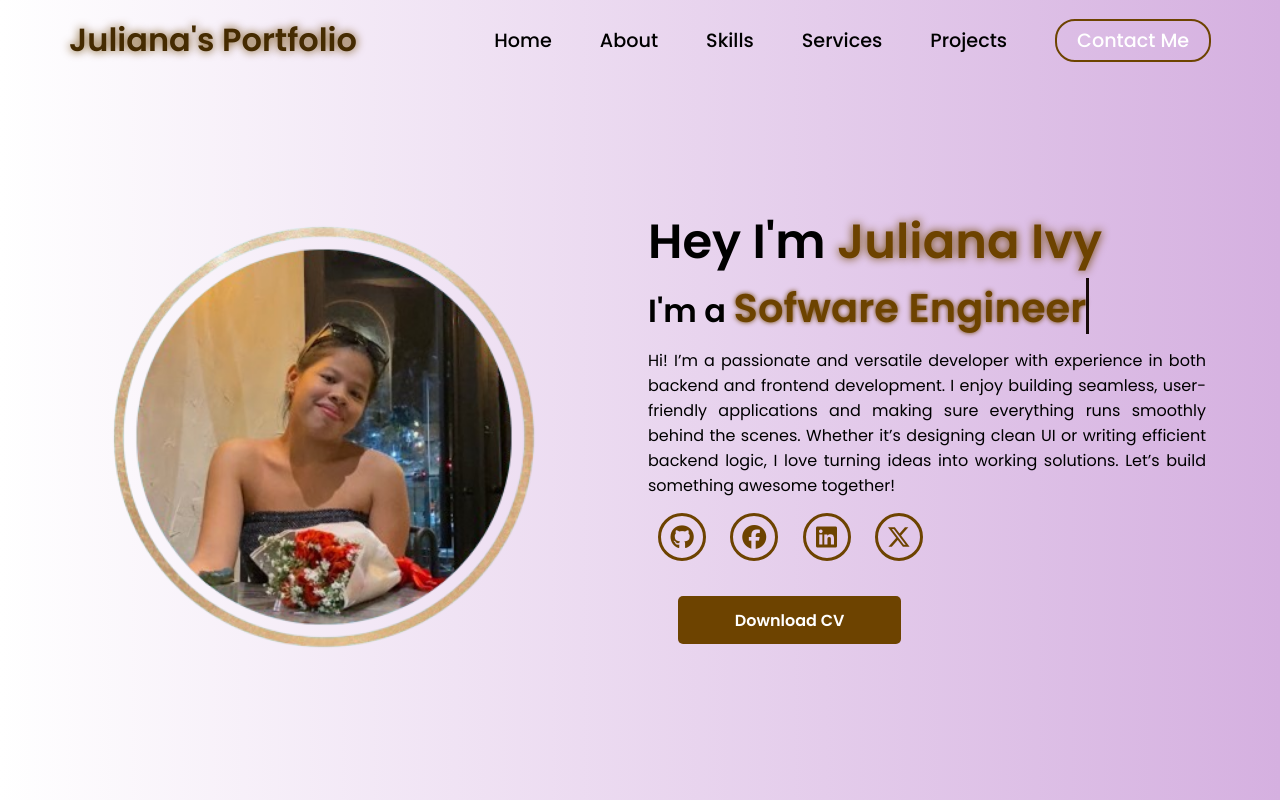
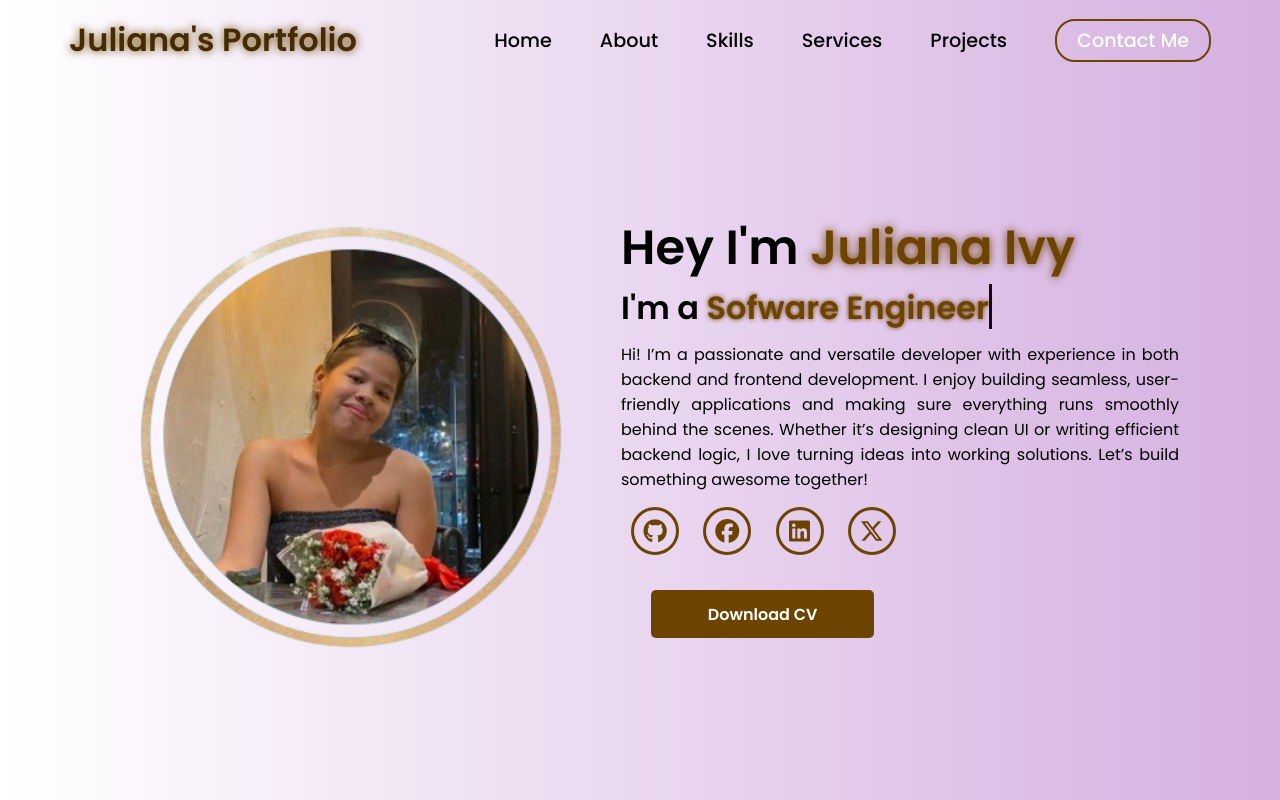
Before and after one commit to jspuerto/CMSC126-Lab2, a plain HTML site: page index.html in a window 1280 px wide. Drawn offline with nearby package versions, Linux system fonts and the light colour scheme.

```diff
--- a/index.html
+++ b/index.html
@@ -136,7 +136,12 @@
 </section>
 <script src="https://unpkg.com/aos@next/dist/aos.js"></script>
 <script>
-    AOS.init({ offset: 0 });
+    AOS.init({
+    offset: 120, // Offset from the original trigger point
+    duration: 1000, // Animation duration in milliseconds
+    easing: 'ease-in-out', // Easing function
+    once: true, // Whether animation should happen only once
+});
 
     function hamburg() {
         const navbar = document.querySelector(".dropdown");
--- a/styles.css
+++ b/styles.css
@@ -14,6 +14,7 @@
     width: 100%;
     min-height: 100vh;
     overflow: hidden;
+    overflow-x: hidden;
     background: linear-gradient(to right, rgb(255,255,255), rgb(213, 176, 224));
 }
 nav{
@@ -118,11 +119,18 @@
     height: 90vh;
 
 }
+.content-section {
+    display: none;
+}
+.content-section.active {
+    display: block;
+}
 .main-container{
     width: 100%;
     height: 100%;
     display: flex;
-    justify-content: space-evenly;
+    flex-wrap: nowrap;
+    justify-content: center;
     align-items: center;
     padding: 20px;
     gap: 20px;
@@ -156,7 +164,7 @@
 }
 .content .typewriter span{
     color: rgb(109,67, 0);
-    font-size: 2.5rem;
+    font-size: 2.0rem;
     text-shadow: 0 0 5px rgb(109,67, 0);
     position: relative;
     transition: 0.3s linear;
@@ -236,8 +244,10 @@
 }
 
 #home-content {
-    margin-top: 0;
+    position: relative;
+    z-index: 1;
 }
+
 #about-content {
     margin-top: 0;
     background: rgb(213, 176, 224);
```
